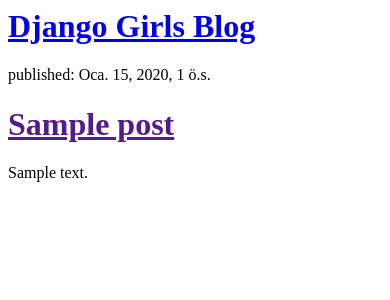
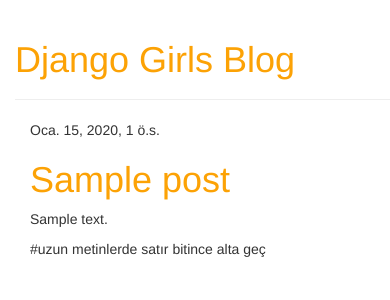
Before and after one commit to dilanalib/myfirstblog, a Django app: template blog/templates/blog/post_list.html in a window 390 px wide. Shown: the top 300 px of the page. Run offline with Django 3.2, Linux system fonts and the light colour scheme; the template is opened without the code that fills it: values that come from a table or form of the project are taken from there, others are empty; tables that the repository leaves empty hold one stand-in row (values such as "Sample post"); some libraries are stand-ins or nearby versions.

Commit message:
css düzenleme yapıldı.

```diff
--- a/blog/models.py
+++ b/blog/models.py
@@ -15,4 +15,4 @@ class Post(models.Model):
         self.published_date = timezone.now ()
         self.save()
     def __str__(self):
-        return self.text
+        return self.title
--- /dev/null
+++ b/blog/static/css/blog.css
@@ -0,0 +1,9 @@
+h1 a {
+    color: #FCA205;
+#turuncu
+
+
+}
+body {
+    padding-left: 15px;
+}
--- /dev/null
+++ b/blog/templates/blog/base.html
@@ -0,0 +1,35 @@
+{% load staticfiles %}
+<html>
+    <head>
+        <title>Django Girls Blog</title>
+        <link rel="stylesheet" href="//maxcdn.bootstrapcdn.com/bootstrap/3.2.0/css/bootstrap.min.css">
+        <link rel="stylesheet" href="//maxcdn.bootstrapcdn.com/bootstrap/3.2.0/css/bootstrap-theme.min.css">
+        <link href='//fonts.googleapis.com/css?family=Lobster&subset=latin,latin-ext' rel='stylesheet' type='text/css'>
+        <link rel="stylesheet" href="{% static 'css/blog.css' %}">
+    </head>
+    <body>
+        <body>
+    <div class="page-header">
+        <h1><a href="/">Django Girls Blog</a></h1>
+    </div>
+    <div class="content container">
+        <div class="row">
+            <div class="col-md-8">
+            {% block content %}
+	    {% for post in posts %}
+        <div class="post">
+            <div class="date">
+                {{ post.published_date }}
+            </div>
+            <h1><a href="">{{ post.title }}</a></h1>
+            <p>{{ post.text|linebreaksbr }}</p>
+        </div>
+    {% endfor %}
+
+            {% endblock %}
+            </div>
+        </div>
+    </div>
+</body>
+    </body>
+</html>
--- a/blog/templates/blog/post_list.html
+++ b/blog/templates/blog/post_list.html
@@ -1,21 +1,40 @@
+{% extends 'blog/base.html' %}
+{% load staticfiles %}
+
 <html>
     <head>
         <title>Django Girls blog</title>
+  <link href="//fonts.googleapis.com/css?family=Lobster&subset=latin,latin-ext" rel="stylesheet" type="text/css">
+	<link rel="stylesheet" href="//maxcdn.bootstrapcdn.com/bootstrap/3.2.0/css/bootstrap.min.css">
+	<link rel="stylesheet" href="//maxcdn.bootstrapcdn.com/bootstrap/3.2.0/css/bootstrap-theme.min.css">
+
+  <link rel="stylesheet" href="{% static 'css/blog.css' %}">
+
     </head>
     <body>
         <div>
             <h1><a href="/">Django Girls Blog</a></h1>
         </div>
         <div>
-        {% for veri in posts %}
 
-         <div>
-        	<p>published: {{ veri.published_date }}</p>
-        	<h1><a href="">{{ veri.title }}</a></h1>
-        	<p>{{ veri.text|linebreaksbr }}</p>
+
+
+     {% block content %}
+        {% for post in posts %}
+              <div class="post">
+	      <div class="date">
+                 {{ post.published_date }}
+
+         </div>
+
+        	<h1><a href="">{{ post.title }}</a></h1>
+        	<p>{{ post.text|linebreaksbr }}</p>
+	#uzun metinlerde satır bitince alta geç
         </div>
 
  	{% endfor %}
+      {% endblock %}
+
         </div>
 
     </body>
```
